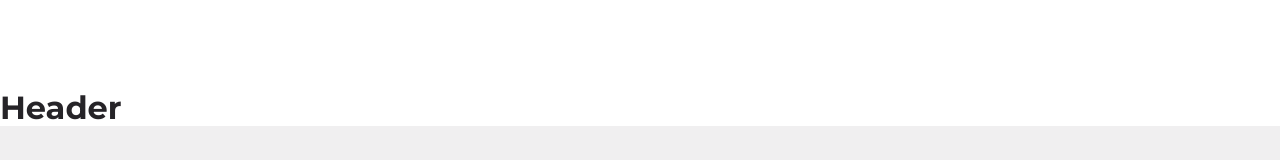
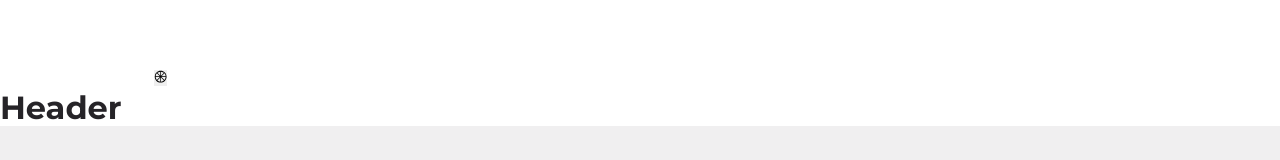
Before and after one commit to andydangit/ProfileV2, a React (Create React App) app: page / in a window 1280 px wide. Shown: the part 567-727 px from the top of the page. Built offline with nearby package versions, Linux system fonts and the light colour scheme.

Commit message:
Added reactIcon colorWheel to the button

```diff
--- a/src/sections/navbar/Navbar.jsx
+++ b/src/sections/navbar/Navbar.jsx
@@ -2,6 +2,7 @@ import "./navbar.css";
 
 import Logo from "../../assets/logo.png";
 import data from "./data";
+import { RxColorWheel } from "react-icons/rx";
 
 function Navbar() {
   return (
@@ -17,7 +18,7 @@ function Navbar() {
             </li>
           ))}
         </ul>
-        <button></button>
+        <button id="themeIcon"><RxColorWheel /></button>
       </div>
     </nav>
   );
```
